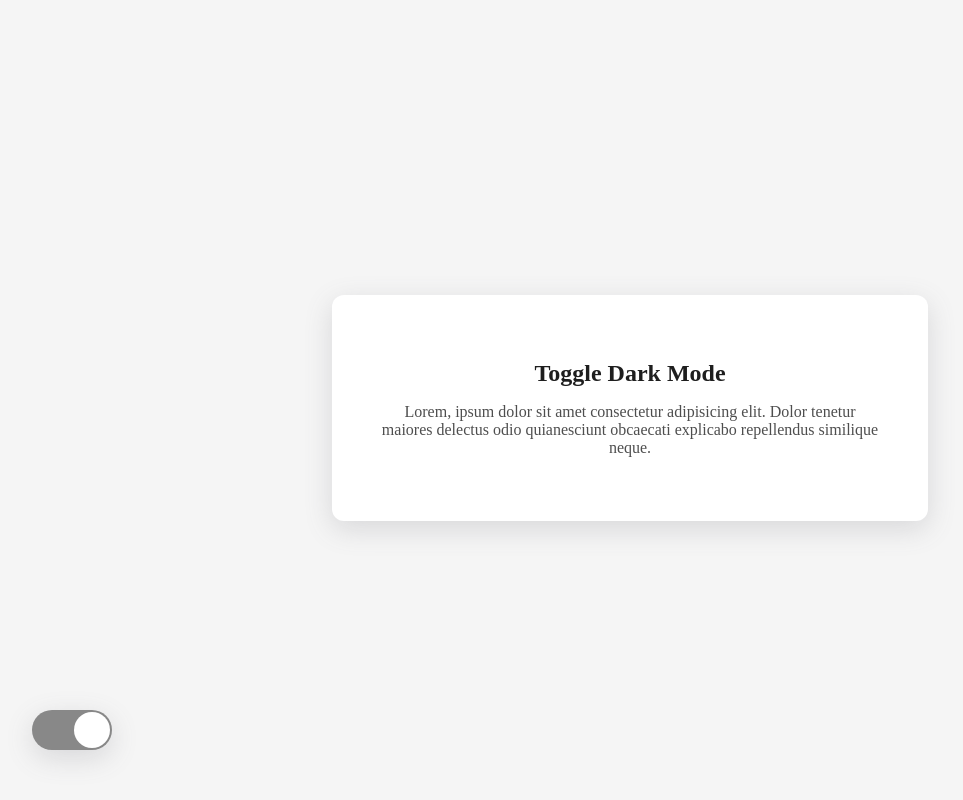
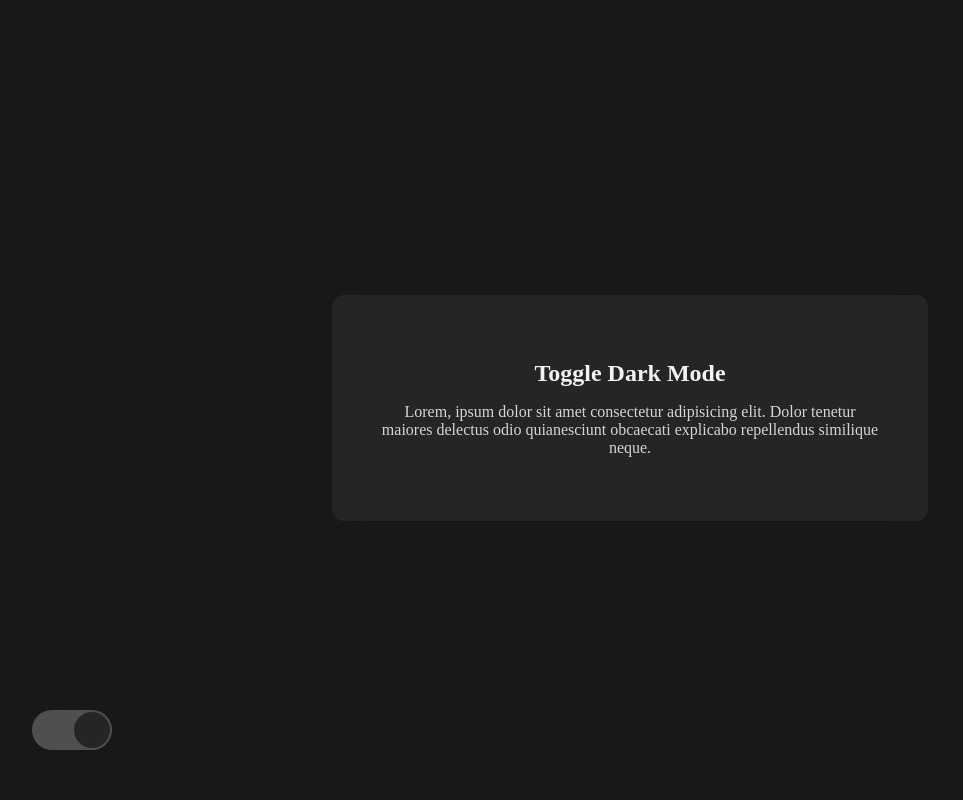
Before and after one commit to TuanNguyen2504/code-cung-dyno, a plain HTML site: page dark-mode/with-class/index.html in a window 1280 px wide. Both pictures are taken after a click on the element 90 px from the left and 730 px from the top of the page. Shown: the whole page, without its empty margins (18-981 px from the left). Drawn offline with Linux system fonts and the light colour scheme.

Commit message:
➕ Add build toggle dark mode with class style

```diff
--- a/dark-mode/with-class/script.js
+++ b/dark-mode/with-class/script.js
@@ -2,6 +2,8 @@ window.onload = function () {
 	const themeBtn = document.getElementById('toggleBtn');
 
 	themeBtn.addEventListener('click', function () {
+		document.body.classList.toggle('darkmode-active');
+
 		this.classList.toggle('active');
 	});
 };
--- a/dark-mode/with-class/style.css
+++ b/dark-mode/with-class/style.css
@@ -58,3 +58,29 @@ body {
 #toggleBtn.active::before {
   transform: translateX(40px);
 }
+
+body.darkmode-active {
+  background-color: #18191a;
+}
+
+.darkmode-active .wrapper {
+  box-shadow: rgba(25, 25, 25, 0.2) 0px 8px 28px 0px;
+  background-color: #242526;
+}
+
+.darkmode-active .title {
+  color: #f1f2f3;
+}
+
+.darkmode-active .text {
+  color: #d4d5d6;
+}
+
+.darkmode-active #toggleBtn {
+  background-color: #4e4f50;
+  box-shadow: rgba(25, 25, 25, 0.2) 0px 8px 28px 0px;
+}
+
+.darkmode-active #toggleBtn::before {
+  background-color: #242526;
+}
```
